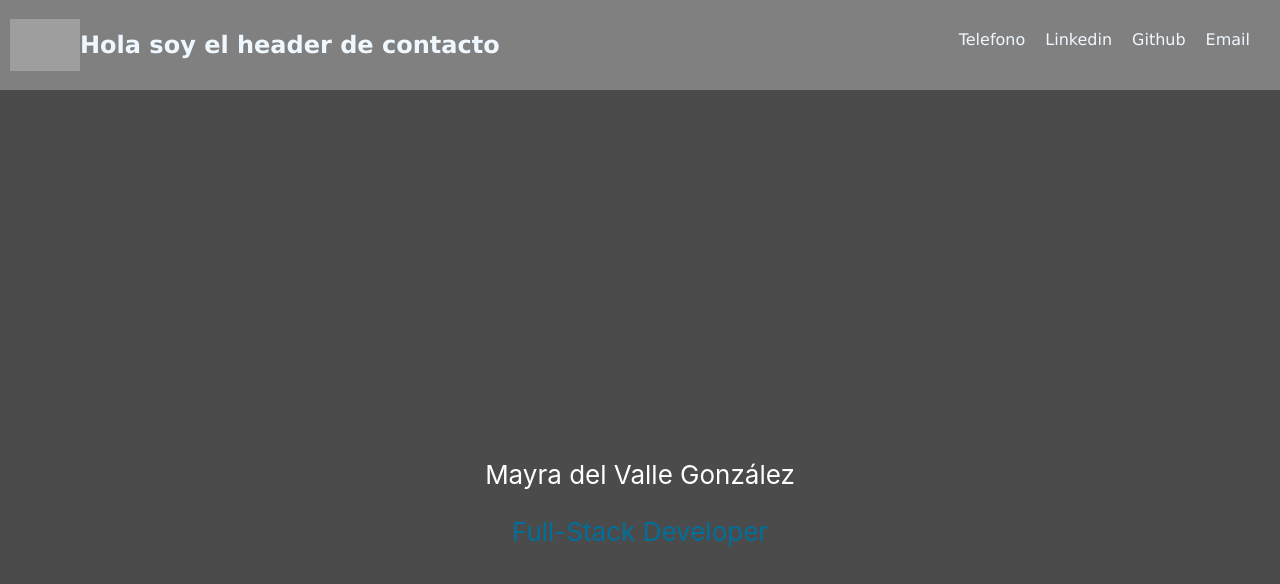
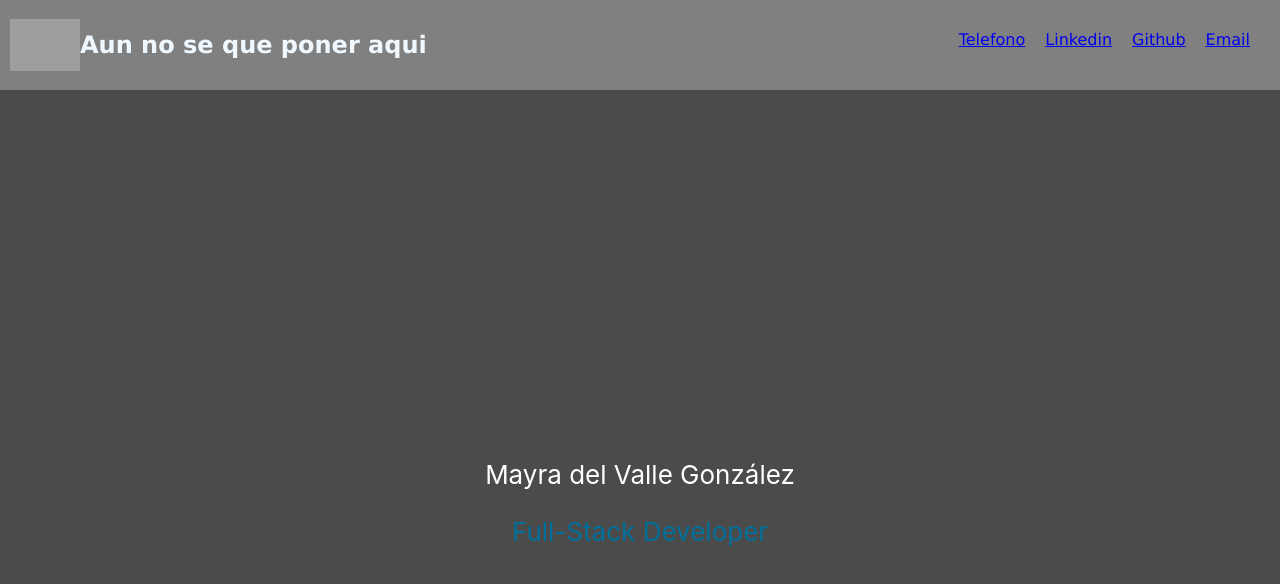
Before and after one commit to MayradelvGonzalez/MiPortfolio, a React (Create React App) app in the folder frontend/portfolio/: page / in a window 1280 px wide. Shown: the top 584 px of the page. Built offline with nearby package versions, Linux system fonts and the light colour scheme; grey boxes are pictures that could not be loaded; a web font is replaced by a local one.

Commit message:
agregEnlaces

```diff
--- a/frontend/portfolio/src/components/Header/Header.jsx
+++ b/frontend/portfolio/src/components/Header/Header.jsx
@@ -4,12 +4,13 @@ function Header() {
     return (
         <div id="header">
 
-               <div className='logoName'> <img src={LogoNsf} className="App-logo" alt="logo" /><h2 className="contacto">Hola soy el header de contacto</h2></div>
+               <div className='logoName'> <img src={LogoNsf} className="App-logo" alt="logo" /><h2 className="contacto">Aun no se que poner aqui</h2></div>
                <div> <ul className="lista">
-                    <li>Telefono</li>
-                    <li>Linkedin</li>
-                    <li>Github</li>
-                    <li>Email</li>
+                    <li><a href="tel:+543815160008">Telefono</a></li>
+                    <li><a href="https://www.linkedin.com/in/mayra-gonz%C3%A1lez-v/">Linkedin</a></li>
+                    <li><a href="https://github.com/MayradelvGonzalez">Github</a></li>
+                    <li><a href="mailto:mayradelvallegonzalez@gmail.com">Email</a>
+                    <span className="border border-left"></span></li>
                 </ul></div>
             </div>
 
```
